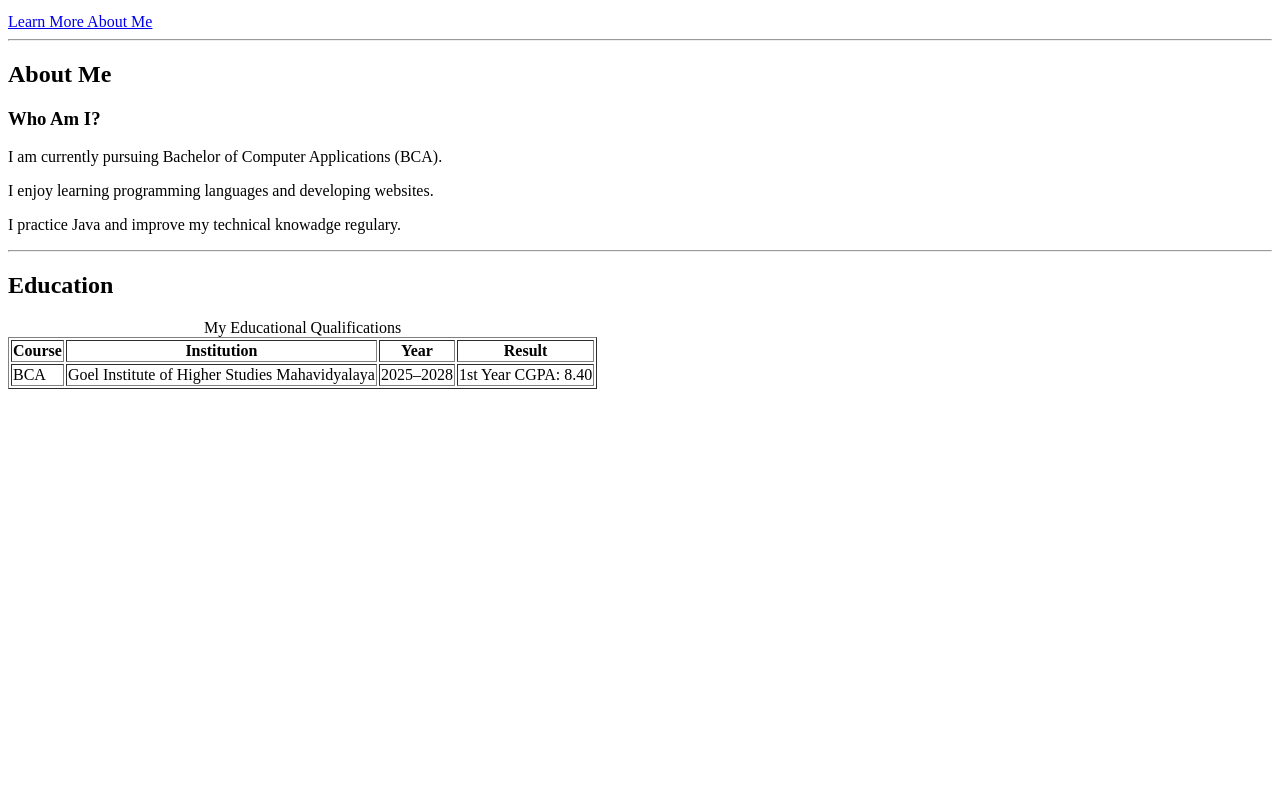
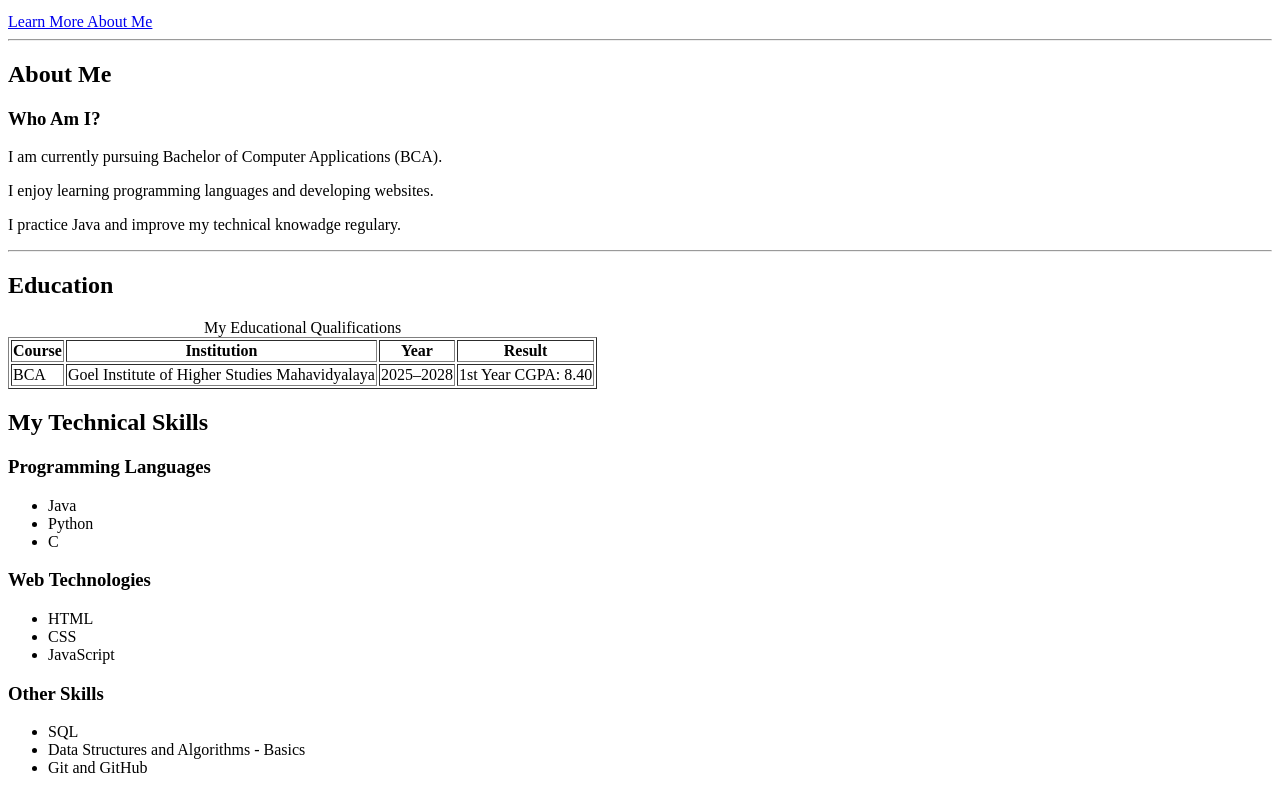
Before and after one commit to surajchaudhary87/HTML_In_50_Days, a plain HTML site: page Day_50/index.html in a window 1280 px wide. Shown: the part 362-1155 px from the top of the page. Before the commit the page ends 800 px from the top, so only its background shows below. Drawn offline with Linux system fonts and the light colour scheme.

Commit message:
Day 50: Added skills section

```diff
--- a/Day_50/index.html
+++ b/Day_50/index.html
@@ -102,7 +102,43 @@
 
         </section>
 
+        <!-- Skills Section -->
+        <section id="skills">
+
+            <h2>My Technical Skills</h2>
+
+            <article>
+                <h3>Programming Languages</h3>
+
+                <ul>
+                    <li>Java</li>
+                    <li>Python</li>
+                    <li>C</li>
+                </ul>
+            </article>
+
+            <article>
+                <h3>Web Technologies</h3>
+
+                <ul>
+                    <li>HTML</li>
+                    <li>CSS</li>
+                    <li>JavaScript</li>
+                </ul>
+            </article>
+
+            <article>
+                <h3>Other Skills</h3>
+
+                <ul>
+                    <li>SQL</li>
+                    <li>Data Structures and Algorithms - Basics</li>
+                    <li>Git and GitHub</li>
+                </ul>
+            </article>
+
         </section>
+
     </main>
 </body>
 </html>
```
